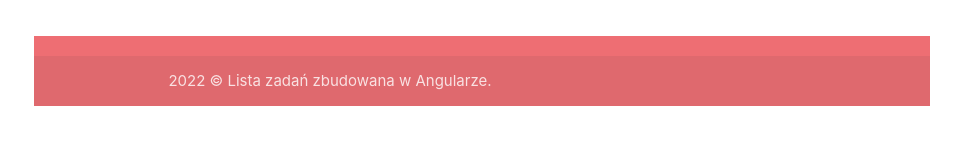
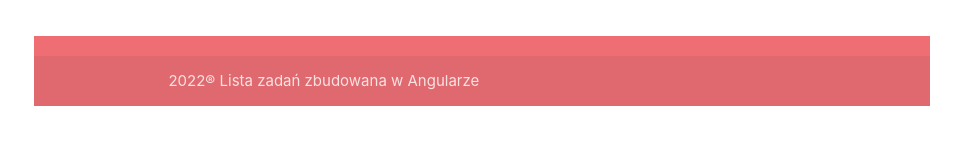
Before and after one commit to marcsien/todo_list_first_angular_project, an Angular app: page / in a window 1280 px wide. Shown: the part 558-702 px from the top of the page, without its empty margins (158-1121 px from the left). Built offline with nearby package versions, Linux system fonts and the light colour scheme.

Commit message:
Operator question mark ?.

```diff
--- a/src/app/app.component.html
+++ b/src/app/app.component.html
@@ -1,7 +1,7 @@
 <div class="container mt-5">
   <nav class="row">
     <div class="nav-wrapper">
-      <span class="brand-logo center">{{title | uppercase}}</span>
+      <span class="brand-logo center">{{config?.['title'] | uppercase}}</span>
     </div>
   </nav>
   <div class="content">
@@ -47,7 +47,7 @@
 
   <footer class="page-footer mt-5">
     <div class="footer-copyright">
-      <div class="container">{{getDate() | date: 'yyyy'}}{{footer}}</div>
+      <div class="container">{{config?.['date'] | date: 'yyyy'}}{{config?.['footer']}}</div>
     </div>
   </footer>
 </div>
--- a/src/app/app.component.ts
+++ b/src/app/app.component.ts
@@ -6,18 +6,15 @@
   styleUrls: ['./app.component.css']
 })
 export class AppComponent {
-  title = 'Lista zadań';
+config: {[key: string]: string} | null = null;
 
-  getFooter() : string
-  {
-    return ' © Lista zadań zbudowana w Angularze.';
+constructor(){
+  setTimeout(()=> {
+  this.config = {
+    title: 'Lista zadań',
+    footer: '® Lista zadań zbudowana w Angularze',
+    date: new Date().toDateString()
   }
-
-  get footer() : string
-  {
-    return ' © Lista zadań zbudowana w Angularze.';
-  }
-  getDate() : Date{
-    return new Date();
-  }
+  }, 500)
 }
+}
```
